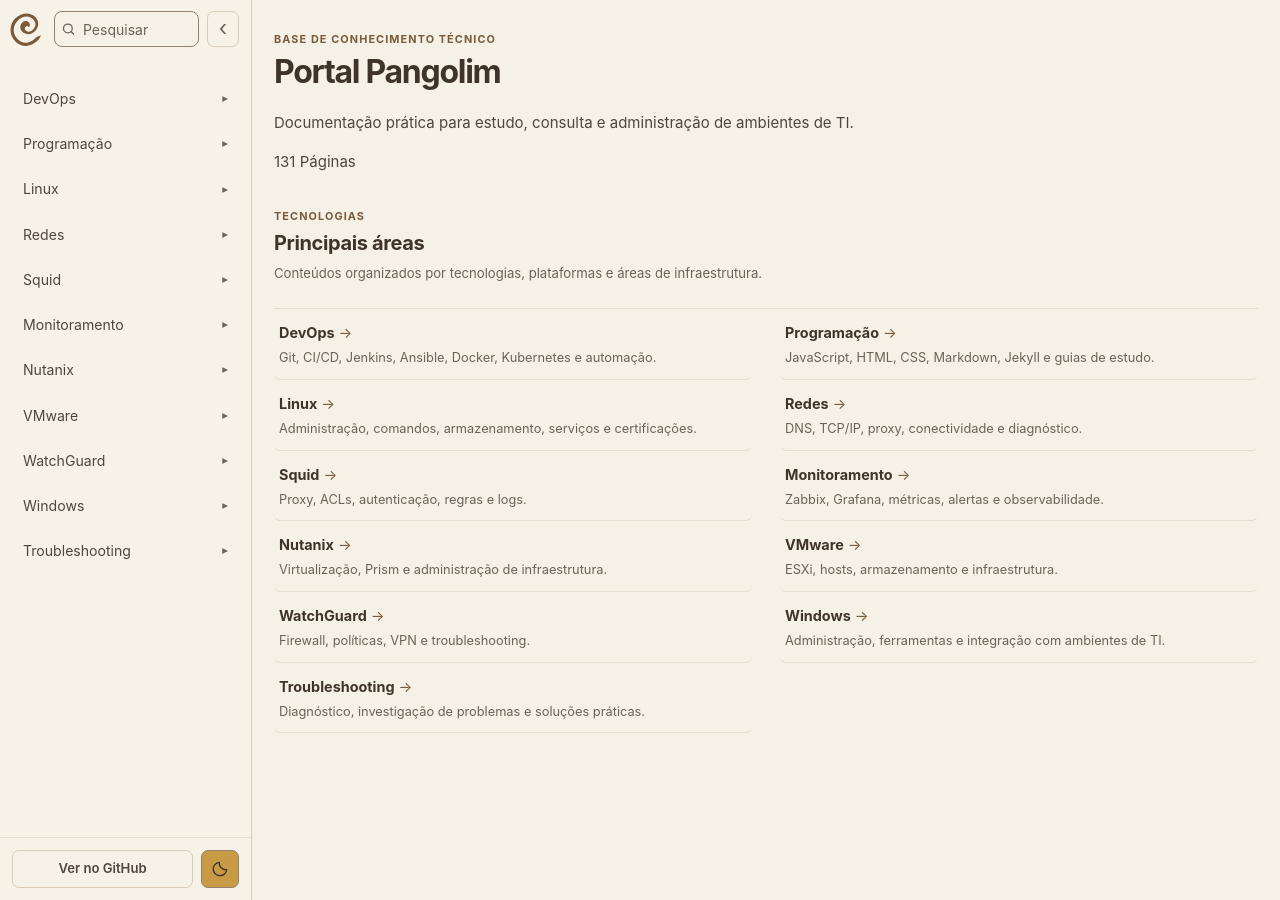
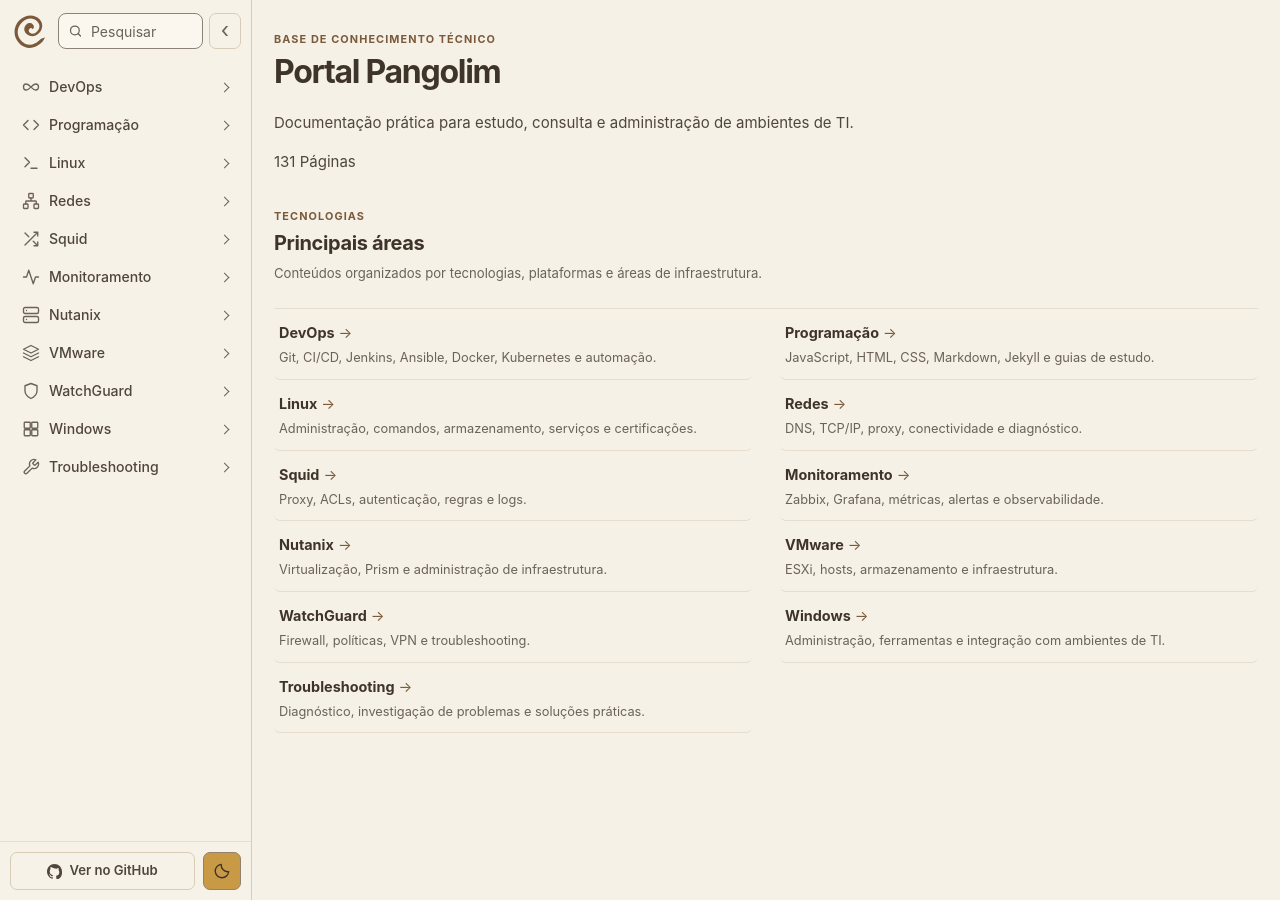
Before and after one commit to Portal-Pangolim/portal-pangolim.github.io, a Jekyll site: the page built from index.md, in a window 1280 px wide and 900 px high. Built offline with Jekyll 4.4.1, drawn with Linux system fonts in a browser that asks for light colours.

```diff
--- /dev/null
+++ b/_includes/category-icon.html
@@ -0,0 +1,35 @@
+<svg class="category-icon" viewBox="0 0 24 24" fill="none" stroke="currentColor"
+  stroke-width="1.8" stroke-linecap="round" stroke-linejoin="round" aria-hidden="true" focusable="false">
+  {% case include.section %}
+  {% when 'devops' %}
+  <path d="M18.178 8c5.096 0 5.096 8 0 8-5.095 0-7.133-8-12.739-8-4.585 0-4.585 8 0 8 5.606 0 7.644-8 12.74-8z"/>
+  {% when 'programacao' %}
+  <path d="m16 18 6-6-6-6M8 6l-6 6 6 6"/>
+  {% when 'linux' %}
+  <path d="m4 17 6-6-6-6m8 14h8"/>
+  {% when 'redes' %}
+  <rect x="16" y="16" width="6" height="6" rx="1"/>
+  <rect x="2" y="16" width="6" height="6" rx="1"/>
+  <rect x="9" y="2" width="6" height="6" rx="1"/>
+  <path d="M5 16v-3a1 1 0 0 1 1-1h12a1 1 0 0 1 1 1v3M12 12V8"/>
+  {% when 'squid' %}
+  <path d="M16 3h5v5M4 20 21 3m0 13v5h-5m-1-6 6 6M4 4l5 5"/>
+  {% when 'monitoramento' %}
+  <path d="M22 12h-4l-3 9-6-18-3 9H2"/>
+  {% when 'nutanix' %}
+  <rect x="2" y="2" width="20" height="8" rx="2"/>
+  <rect x="2" y="14" width="20" height="8" rx="2"/>
+  <path d="M6 6h.01M6 18h.01"/>
+  {% when 'vmware' %}
+  <path d="m12 2-10 5 10 5 10-5-10-5ZM2 17l10 5 10-5M2 12l10 5 10-5"/>
+  {% when 'watchguard' %}
+  <path d="M12 22s8-4 8-10V5l-8-3-8 3v7c0 6 8 10 8 10z"/>
+  {% when 'windows' %}
+  <rect x="3" y="3" width="8" height="8" rx="1"/>
+  <rect x="13" y="3" width="8" height="8" rx="1"/>
+  <rect x="3" y="13" width="8" height="8" rx="1"/>
+  <rect x="13" y="13" width="8" height="8" rx="1"/>
+  {% when 'troubleshooting' %}
+  <path d="M14.7 6.3a1 1 0 0 0 0 1.4l1.6 1.6a1 1 0 0 0 1.4 0l3.77-3.77a6 6 0 0 1-7.94 7.94l-6.91 6.91a2.12 2.12 0 0 1-3-3l6.91-6.91a6 6 0 0 1 7.94-7.94l-3.76 3.76z"/>
+  {% endcase %}
+</svg>
--- a/_layouts/default.html
+++ b/_layouts/default.html
@@ -160,17 +160,7 @@
         data-label="DevOps"
         aria-label="DevOps"
       >
-        <svg
-          viewBox="0 0 24 24"
-          fill="none"
-          stroke="currentColor"
-          stroke-width="1.8"
-          stroke-linecap="round"
-          stroke-linejoin="round"
-          aria-hidden="true"
-        >
-          <path d="M18.178 8c5.096 0 5.096 8 0 8-5.095 0-7.133-8-12.739-8-4.585 0-4.585 8 0 8 5.606 0 7.644-8 12.74-8z"/>
-        </svg>
+        {% include category-icon.html section="devops" %}
       </a>
 
       <a
@@ -179,18 +169,7 @@
         data-label="Programação"
         aria-label="Programação"
       >
-        <svg
-          viewBox="0 0 24 24"
-          fill="none"
-          stroke="currentColor"
-          stroke-width="1.8"
-          stroke-linecap="round"
-          stroke-linejoin="round"
-          aria-hidden="true"
-        >
-          <polyline points="16 18 22 12 16 6"/>
-          <polyline points="8 6 2 12 8 18"/>
-        </svg>
+        {% include category-icon.html section="programacao" %}
       </a>
 
       <a
@@ -199,18 +178,7 @@
         data-label="Linux"
         aria-label="Linux"
       >
-        <svg
-          viewBox="0 0 24 24"
-          fill="none"
-          stroke="currentColor"
-          stroke-width="1.8"
-          stroke-linecap="round"
-          stroke-linejoin="round"
-          aria-hidden="true"
-        >
-          <polyline points="4 17 10 11 4 5"/>
-          <line x1="12" y1="19" x2="20" y2="19"/>
-        </svg>
+        {% include category-icon.html section="linux" %}
       </a>
 
       <a
@@ -219,21 +187,7 @@
         data-label="Redes"
         aria-label="Redes"
       >
-        <svg
-          viewBox="0 0 24 24"
-          fill="none"
-          stroke="currentColor"
-          stroke-width="1.8"
-          stroke-linecap="round"
-          stroke-linejoin="round"
-          aria-hidden="true"
-        >
-          <rect x="16" y="16" width="6" height="6" rx="1"/>
-          <rect x="2" y="16" width="6" height="6" rx="1"/>
-          <rect x="9" y="2" width="6" height="6" rx="1"/>
-          <path d="M5 16v-3a1 1 0 0 1 1-1h12a1 1 0 0 1 1 1v3"/>
-          <path d="M12 12V8"/>
-        </svg>
+        {% include category-icon.html section="redes" %}
       </a>
 
       <a
@@ -242,21 +196,7 @@
         data-label="Squid"
         aria-label="Squid"
       >
-        <svg
-          viewBox="0 0 24 24"
-          fill="none"
-          stroke="currentColor"
-          stroke-width="1.8"
-          stroke-linecap="round"
-          stroke-linejoin="round"
-          aria-hidden="true"
-        >
-          <path d="M16 3h5v5"/>
-          <path d="M4 20 21 3"/>
-          <path d="M21 16v5h-5"/>
-          <path d="m15 15 6 6"/>
-          <path d="m4 4 5 5"/>
-        </svg>
+        {% include category-icon.html section="squid" %}
       </a>
 
       <a
@@ -265,17 +205,7 @@
         data-label="Monitoramento"
         aria-label="Monitoramento"
       >
-        <svg
-          viewBox="0 0 24 24"
-          fill="none"
-          stroke="currentColor"
-          stroke-width="1.8"
-          stroke-linecap="round"
-          stroke-linejoin="round"
-          aria-hidden="true"
-        >
-          <polyline points="22 12 18 12 15 21 9 3 6 12 2 12"/>
-        </svg>
+        {% include category-icon.html section="monitoramento" %}
       </a>
 
       <a
@@ -284,20 +214,7 @@
         data-label="Nutanix"
         aria-label="Nutanix"
       >
-        <svg
-          viewBox="0 0 24 24"
-          fill="none"
-          stroke="currentColor"
-          stroke-width="1.8"
-          stroke-linecap="round"
-          stroke-linejoin="round"
-          aria-hidden="true"
-        >
-          <rect x="2" y="2" width="20" height="8" rx="2"/>
-          <rect x="2" y="14" width="20" height="8" rx="2"/>
-          <line x1="6" y1="6" x2="6.01" y2="6"/>
-          <line x1="6" y1="18" x2="6.01" y2="18"/>
-        </svg>
+        {% include category-icon.html section="nutanix" %}
       </a>
 
       <a
@@ -306,19 +223,7 @@
         data-label="VMware"
         aria-label="VMware"
       >
-        <svg
-          viewBox="0 0 24 24"
-          fill="none"
-          stroke="currentColor"
-          stroke-width="1.8"
-          stroke-linecap="round"
-          stroke-linejoin="round"
-          aria-hidden="true"
-        >
-          <polygon points="12 2 2 7 12 12 22 7 12 2"/>
-          <polyline points="2 17 12 22 22 17"/>
-          <polyline points="2 12 12 17 22 12"/>
-        </svg>
+        {% include category-icon.html section="vmware" %}
       </a>
 
       <a
@@ -327,17 +232,7 @@
         data-label="WatchGuard"
         aria-label="WatchGuard"
       >
-        <svg
-          viewBox="0 0 24 24"
-          fill="none"
-          stroke="currentColor"
-          stroke-width="1.8"
-          stroke-linecap="round"
-          stroke-linejoin="round"
-          aria-hidden="true"
-        >
-          <path d="M12 22s8-4 8-10V5l-8-3-8 3v7c0 6 8 10 8 10z"/>
-        </svg>
+        {% include category-icon.html section="watchguard" %}
       </a>
 
       <a
@@ -346,20 +241,7 @@
         data-label="Windows"
         aria-label="Windows"
       >
-        <svg
-          viewBox="0 0 24 24"
-          fill="none"
-          stroke="currentColor"
-          stroke-width="1.8"
-          stroke-linecap="round"
-          stroke-linejoin="round"
-          aria-hidden="true"
-        >
-          <rect x="3" y="3" width="8" height="8" rx="1"/>
-          <rect x="13" y="3" width="8" height="8" rx="1"/>
-          <rect x="3" y="13" width="8" height="8" rx="1"/>
-          <rect x="13" y="13" width="8" height="8" rx="1"/>
-        </svg>
+        {% include category-icon.html section="windows" %}
       </a>
 
       <a
@@ -368,17 +250,7 @@
         data-label="Troubleshooting"
         aria-label="Troubleshooting"
       >
-        <svg
-          viewBox="0 0 24 24"
-          fill="none"
-          stroke="currentColor"
-          stroke-width="1.8"
-          stroke-linecap="round"
-          stroke-linejoin="round"
-          aria-hidden="true"
-        >
-          <path d="M14.7 6.3a1 1 0 0 0 0 1.4l1.6 1.6a1 1 0 0 0 1.4 0l3.77-3.77a6 6 0 0 1-7.94 7.94l-6.91 6.91a2.12 2.12 0 0 1-3-3l6.91-6.91a6 6 0 0 1 7.94-7.94l-3.76 3.76z"/>
-        </svg>
+        {% include category-icon.html section="troubleshooting" %}
       </a>
 
       <a
@@ -413,6 +285,7 @@
       <details>
 
         <summary>
+          {% include category-icon.html section="devops" %}
           <span>DevOps</span>
         </summary>
 
@@ -684,6 +557,7 @@
       <details>
 
         <summary>
+          {% include category-icon.html section="programacao" %}
           <span>Programação</span>
         </summary>
 
@@ -944,6 +818,7 @@
       <details>
 
         <summary>
+          {% include category-icon.html section="linux" %}
           <span>Linux</span>
         </summary>
 
@@ -1173,6 +1048,7 @@
       <details>
 
         <summary>
+          {% include category-icon.html section="redes" %}
           <span>Redes</span>
         </summary>
 
@@ -1294,6 +1170,7 @@
       <details>
 
         <summary>
+          {% include category-icon.html section="squid" %}
           <span>Squid</span>
         </summary>
 
@@ -1373,6 +1250,7 @@
       <details>
 
         <summary>
+          {% include category-icon.html section="monitoramento" %}
           <span>Monitoramento</span>
         </summary>
 
@@ -1418,6 +1296,7 @@
       <details>
 
         <summary>
+          {% include category-icon.html section="nutanix" %}
           <span>Nutanix</span>
         </summary>
 
@@ -1572,6 +1451,7 @@
       <details>
 
         <summary>
+          {% include category-icon.html section="vmware" %}
           <span>VMware</span>
         </summary>
 
@@ -1599,6 +1479,7 @@
       <details>
 
         <summary>
+          {% include category-icon.html section="watchguard" %}
           <span>WatchGuard</span>
         </summary>
 
@@ -1626,6 +1507,7 @@
       <details>
 
         <summary>
+          {% include category-icon.html section="windows" %}
           <span>Windows</span>
         </summary>
 
@@ -1671,6 +1553,7 @@
       <details>
 
         <summary>
+          {% include category-icon.html section="troubleshooting" %}
           <span>Troubleshooting</span>
         </summary>
 
@@ -1718,7 +1601,10 @@
         target="_blank"
         rel="noopener"
       >
-        Ver no GitHub
+        <svg viewBox="0 0 16 16" fill="currentColor" aria-hidden="true" focusable="false">
+          <path d="M8 0C3.58 0 0 3.64 0 8.13c0 3.59 2.29 6.64 5.47 7.72.4.08.55-.18.55-.4 0-.2-.01-.85-.01-1.54-2.01.38-2.53-.5-2.69-.96-.09-.24-.48-.96-.82-1.15-.28-.15-.68-.53-.01-.54.63-.01 1.08.59 1.23.83.72 1.23 1.87.88 2.33.67.07-.53.28-.88.51-1.08-1.78-.21-3.64-.92-3.64-4.08 0-.9.32-1.64.84-2.22-.08-.21-.37-1.06.08-2.21 0 0 .68-.22 2.2.85A7.49 7.49 0 0 1 8 4.79c.68 0 1.36.09 2 .27 1.52-1.07 2.2-.85 2.2-.85.45 1.15.16 2 .08 2.21.52.58.84 1.31.84 2.22 0 3.17-1.87 3.87-3.65 4.08.29.25.54.72.54 1.46 0 1.06-.01 1.91-.01 2.18 0 .22.15.48.55.4A8.13 8.13 0 0 0 16 8.13C16 3.64 12.42 0 8 0Z"></path>
+        </svg>
+        <span>Ver no GitHub</span>
       </a>
 
       <button class="theme-switch" id="tema" type="button"
--- a/assets/css/style.css
+++ b/assets/css/style.css
@@ -200,12 +200,13 @@ main {
 
 .sidebar-top {
   display: flex;
-  align-items: flex-start;
+  align-items: center;
+  flex-shrink: 0;
 
   width: 100%;
   height: 62px;
 
-  padding: 8px 6px 0;
+  padding: 8px 10px;
 
   gap: 6px;
 }
@@ -277,14 +278,14 @@ main {
   flex: 1 1 auto;
   min-width: 0;
 
-  margin: 3px 0 0;
+  margin: 0;
 }
 
 .sidebar-search-icon {
   position: absolute;
 
   top: 50%;
-  left: 7px;
+  left: 10px;
 
   width: 15px;
   height: 15px;
@@ -302,12 +303,12 @@ main {
   width: 100%;
   height: 36px;
 
-  padding: 0 8px 0 28px;
-
-  border: 1px solid var(--border-control);
+  padding: 0 10px 0 32px;
+
+  border: 1px solid color-mix(in srgb, var(--text-muted) 70%, var(--border));
   border-radius: 8px;
 
-  background: var(--bg-main);
+  background: var(--bg-card);
   color: var(--text);
 
   outline: none;
@@ -325,15 +326,17 @@ main {
 }
 
 .sidebar-search input:hover {
-  border-color: var(--border);
+  border-color: var(--text-muted);
 }
 
 .sidebar-search input:focus {
   border-color: var(--accent);
 
-  background: var(--bg-code);
+  background: var(--bg-card);
 
   box-shadow: 0 0 0 2px var(--accent-soft);
+  outline: 2px solid var(--accent);
+  outline-offset: 2px;
 }
 
 
@@ -349,7 +352,7 @@ main {
   width: 32px;
   height: 36px;
 
-  margin: 3px 6px 0 2px;
+  margin: 0;
   padding: 0;
 
   border: 1px solid var(--border);
@@ -479,7 +482,7 @@ body.sidebar-collapsed .sidebar-dock::-webkit-scrollbar {
 }
 
 .dock-item.active {
-  background: var(--accent-soft);
+  background: var(--sidebar-selected-bg);
   color: var(--text-strong);
 }
 
@@ -496,7 +499,7 @@ body.sidebar-collapsed .sidebar-dock::-webkit-scrollbar {
 
   border-radius: 0 3px 3px 0;
 
-  background: var(--accent);
+  background: var(--sidebar-selected-border);
 
   transform: translateY(-50%);
 }
@@ -561,8 +564,9 @@ body.sidebar-collapsed .dock-github svg {
 
   overflow-y: auto;
 
-  margin-top: 14px;
-  padding: 0 12px 18px;
+  margin-top: 6px;
+  padding: 0 10px 12px;
+  scroll-padding-block: 8px;
 
   scrollbar-width: thin;
   scrollbar-color: var(--text-muted) var(--bg-sidebar);
@@ -638,12 +642,12 @@ pre::-webkit-scrollbar-thumb:hover {
   display: flex;
   align-items: center;
 
-  gap: 10px;
-
-  min-height: 39px;
-
-  margin: 2px 0;
-  padding: 8px 10px;
+  gap: 9px;
+
+  min-height: 36px;
+
+  margin: 1px 0;
+  padding: 6px 9px;
 
   border: 1px solid transparent;
   border-radius: 7px;
@@ -651,6 +655,7 @@ pre::-webkit-scrollbar-thumb:hover {
   color: var(--text);
 
   font-size: 0.88rem;
+  line-height: 1.4;
 
   text-decoration: none;
 
@@ -676,7 +681,7 @@ pre::-webkit-scrollbar-thumb:hover {
 /* ---------- Menus expansíveis ---------- */
 
 .sidebar-menu details {
-  margin: 2px 0;
+  margin: 1px 0;
 }
 
 .sidebar-menu details summary {
@@ -685,18 +690,63 @@ pre::-webkit-scrollbar-thumb:hover {
   user-select: none;
 }
 
+.sidebar-menu summary span {
+  min-width: 0;
+  overflow-wrap: anywhere;
+}
+
+.sidebar-menu .category-icon {
+  flex: 0 0 18px;
+  width: 18px;
+  height: 18px;
+  color: var(--text-muted);
+}
+
+.sidebar-menu > details > summary {
+  border-left: 3px solid transparent;
+  font-weight: 500;
+}
+
+.sidebar-menu > details.has-current-page > summary {
+  border-left-color: var(--sidebar-selected-border);
+  background: var(--sidebar-selected-bg);
+  color: var(--text-strong);
+  font-weight: 650;
+}
+
+.sidebar-menu .has-current-page > summary .category-icon {
+  color: var(--text-strong);
+}
+
+.sidebar-menu li > details > summary {
+  min-height: 34px;
+  font-size: 0.82rem;
+}
+
+.sidebar-menu li > details.has-current-page > summary {
+  color: var(--text-strong);
+  font-weight: 600;
+}
+
 .sidebar-menu details summary::-webkit-details-marker {
   display: none;
 }
 
 .sidebar-menu details summary::after {
-  content: "▸";
+  content: "";
+
+  flex: 0 0 6px;
+  width: 6px;
+  height: 6px;
 
   margin-left: auto;
 
   color: var(--text-muted);
 
-  font-size: 0.72rem;
+  margin-right: 3px;
+  border-right: 1.5px solid currentColor;
+  border-bottom: 1.5px solid currentColor;
+  transform: rotate(-45deg);
 
   transition:
     transform 0.16s ease,
@@ -704,7 +754,7 @@ pre::-webkit-scrollbar-thumb:hover {
 }
 
 .sidebar-menu details[open] > summary::after {
-  content: "▾";
+  transform: rotate(45deg);
   color: var(--text-muted);
 }
 
@@ -717,8 +767,9 @@ pre::-webkit-scrollbar-thumb:hover {
 /* ---------- Submenu ---------- */
 
 .sidebar-menu details ul {
-  margin: 2px 0 5px;
-  padding: 0 0 0 18px;
+  margin: 2px 0 6px 18px;
+  padding: 0 0 0 8px;
+  border-left: 1px solid var(--border-soft);
   list-style: none;
 }
 
@@ -734,10 +785,10 @@ pre::-webkit-scrollbar-thumb:hover {
   min-height: 34px;
 
   margin: 1px 0;
-  padding: 6px 10px 6px 28px;
-
-  border-left: 1px solid var(--border);
-  border-radius: 0 6px 6px 0;
+  padding: 6px 9px;
+
+  border-left: 2px solid transparent;
+  border-radius: 5px;
 
   color: var(--text);
 
@@ -760,9 +811,10 @@ pre::-webkit-scrollbar-thumb:hover {
 }
 
 .sidebar-menu details li a.active {
-  border-left-color: var(--accent);
-  background: var(--accent-soft);
-  color: var(--text-strong);
+  border-left-color: var(--sidebar-selected-border);
+  background: var(--sidebar-selected-bg);
+  color: var(--text-strong);
+  font-weight: 600;
 }
 
 
@@ -829,10 +881,11 @@ pre::-webkit-scrollbar-thumb:hover {
 
 .sidebar-footer {
   display: flex;
+  flex-shrink: 0;
   align-items: center;
   gap: 8px;
 
-  padding: 12px;
+  padding: 10px;
 
   border-top: 1px solid var(--border-soft);
 }
@@ -892,6 +945,7 @@ pre::-webkit-scrollbar-thumb:hover {
   display: inline-flex;
   align-items: center;
   justify-content: center;
+  gap: 7px;
 
   flex: 1 1 auto;
   min-width: 0;
@@ -922,6 +976,17 @@ pre::-webkit-scrollbar-thumb:hover {
   background: var(--bg-hover);
 
   color: var(--text-strong);
+}
+
+.sidebar-footer a svg {
+  flex: 0 0 15px;
+  width: 15px;
+  height: 15px;
+}
+
+@media (pointer: coarse) {
+  .sidebar-menu details summary,
+  .sidebar-menu details li a { min-height: 44px; }
 }
 
 
--- a/assets/css/themes.css
+++ b/assets/css/themes.css
@@ -45,6 +45,9 @@
   --brand-gold: #C89A46;
   --brand-gold-hover: #CBA253;
 
+  --sidebar-selected-bg: var(--accent-soft);
+  --sidebar-selected-border: var(--accent);
+
   /* Erros */
   --error-text: #8E3A34;
   --error-bg: #F8E6DE;
@@ -91,6 +94,9 @@
   --accent-soft:  rgba(191,191,191,.055);
   --brand-gold: transparent;
   --brand-gold-hover: var(--bg-hover);
+
+  --sidebar-selected-bg: #30291F;
+  --sidebar-selected-border: #B99A71;
   --error-text: #A52E35;
   --error-bg: #FFE5DE;
   --error-border: #A52E35;
--- a/assets/js/portal.mjs
+++ b/assets/js/portal.mjs
@@ -25,7 +25,11 @@ for (const link of menu.querySelectorAll('a')) {
     link.classList.add('active');
     link.setAttribute('aria-current', 'page');
     let parent = link.closest('details');
-    while (parent) { parent.open = true; parent = parent.parentElement.closest('details'); }
+    while (parent) {
+      parent.classList.add('has-current-page');
+      parent.open = true;
+      parent = parent.parentElement.closest('details');
+    }
   }
 }
 search.addEventListener('input', () => {
```
Also changed, not shown: tools/browser-test.mjs (+66 -3 lines).
